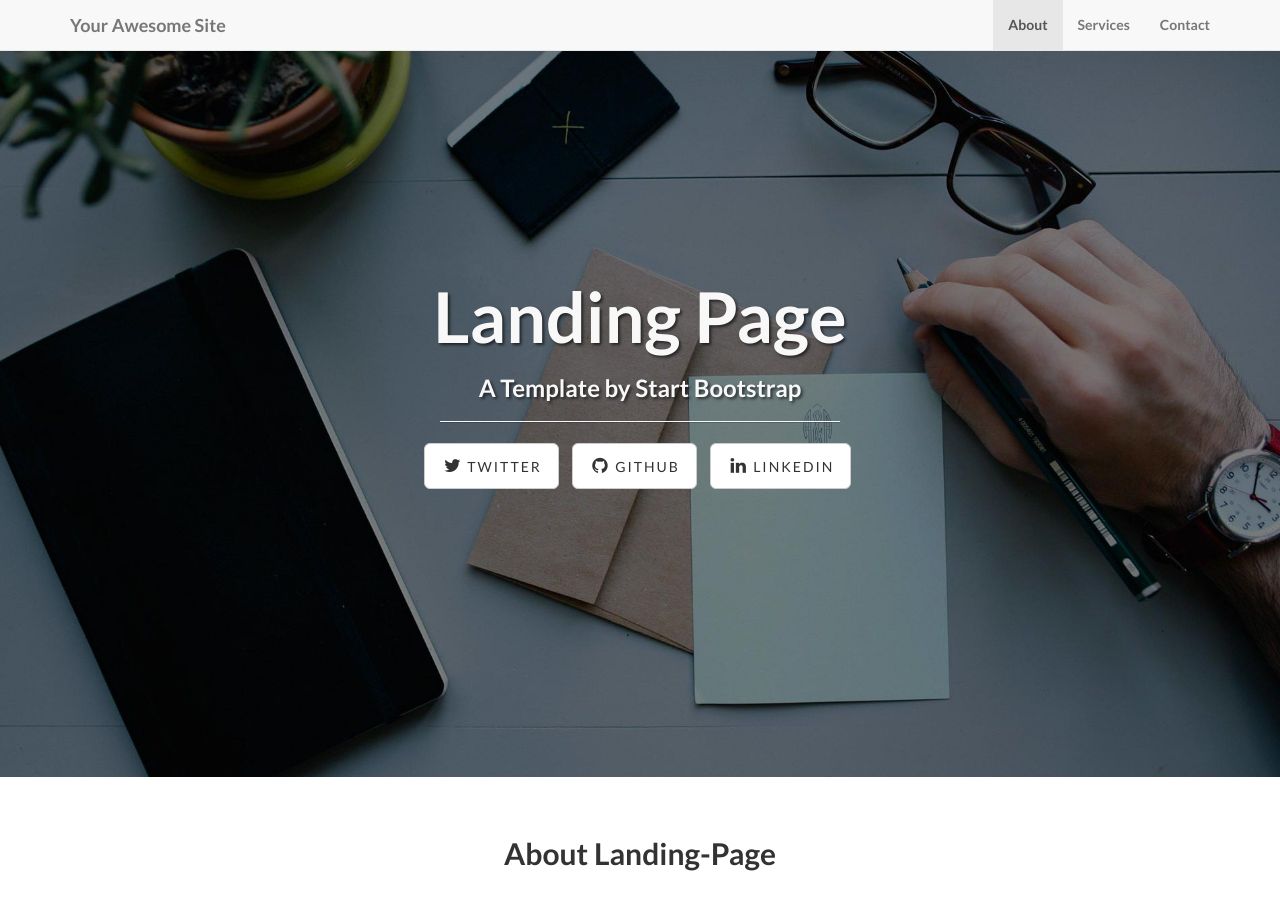
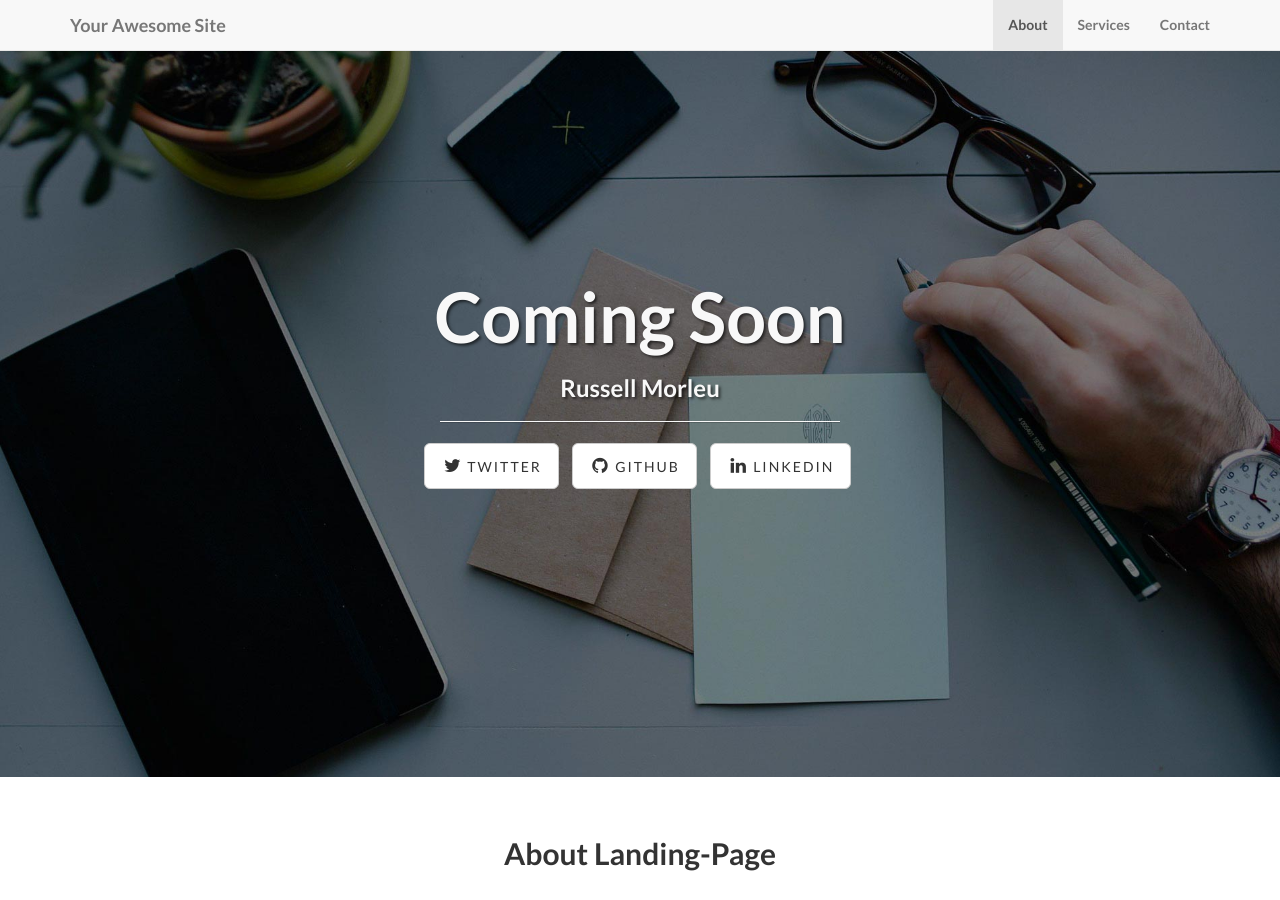
Before and after one commit to Rusty84/Rusty84.github.io, a Jekyll site: the page built from index.html, in a window 1280 px wide and 900 px high. Built offline with Jekyll 4.4.1, drawn with Linux system fonts in a browser that asks for light colours.

Commit message:
Update index.html

```diff
--- a/index.html
+++ b/index.html
@@ -1,5 +1,5 @@
 ---
 layout: default
-title: Landing Page
-subTitle: A Template by Start Bootstrap
+title: Coming Soon
+subTitle: Russell Morleu
 ---
```
